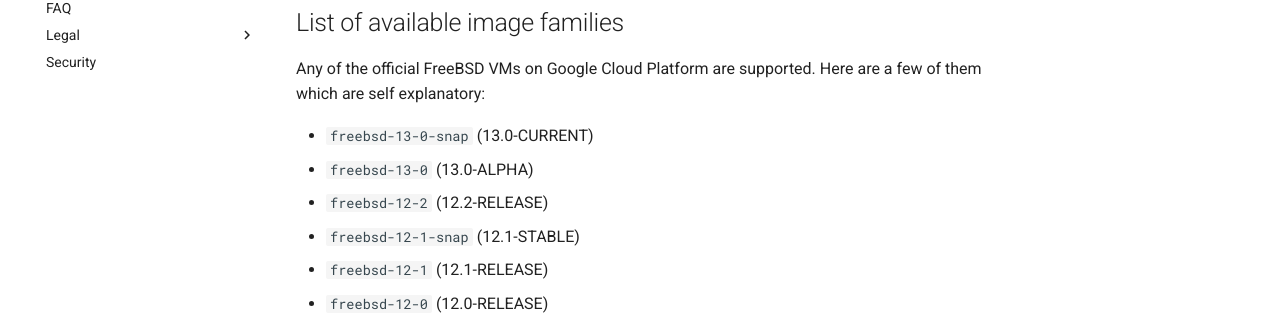
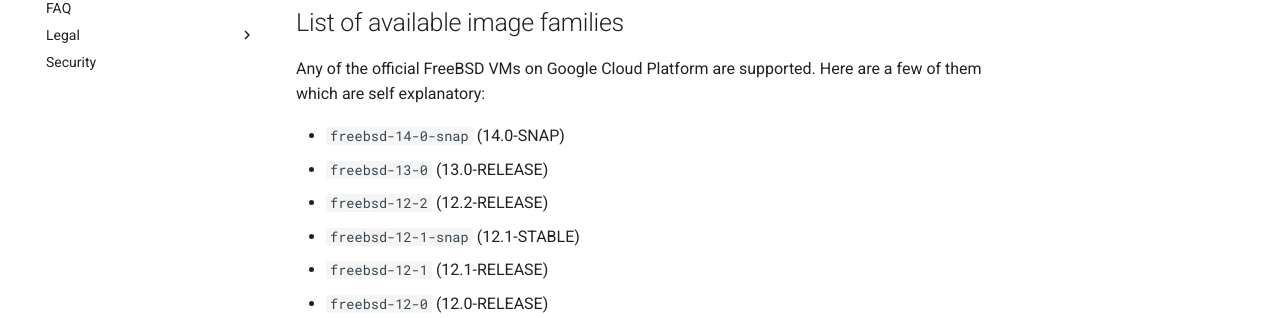
Before and after one commit to cirruslabs/cirrus-ci-docs, an MkDocs documentation site: the page built from docs/guide/FreeBSD.md, in a window 1280 px wide and 1320 px high. Shown: the part 690-1008 px from the top of the window. Built offline with MkDocs 1.6.1 and Material for MkDocs 9.7.7, drawn with Linux system fonts in a browser that asks for light colours; comment, search, counter and statistics services are not loaded.

Commit message:
Updated available FreeBSD versions

```diff
--- a/docs/guide/FreeBSD.md
+++ b/docs/guide/FreeBSD.md
@@ -27,8 +27,8 @@ task:
 
 Any of the official FreeBSD VMs on Google Cloud Platform are supported. Here are a few of them which are self explanatory:
 
-* `freebsd-13-0-snap` (13.0-CURRENT)
-* `freebsd-13-0`      (13.0-ALPHA)
+* `freebsd-14-0-snap` (14.0-SNAP)
+* `freebsd-13-0`      (13.0-RELEASE)
 * `freebsd-12-2`      (12.2-RELEASE)
 * `freebsd-12-1-snap` (12.1-STABLE)
 * `freebsd-12-1`      (12.1-RELEASE)
```
